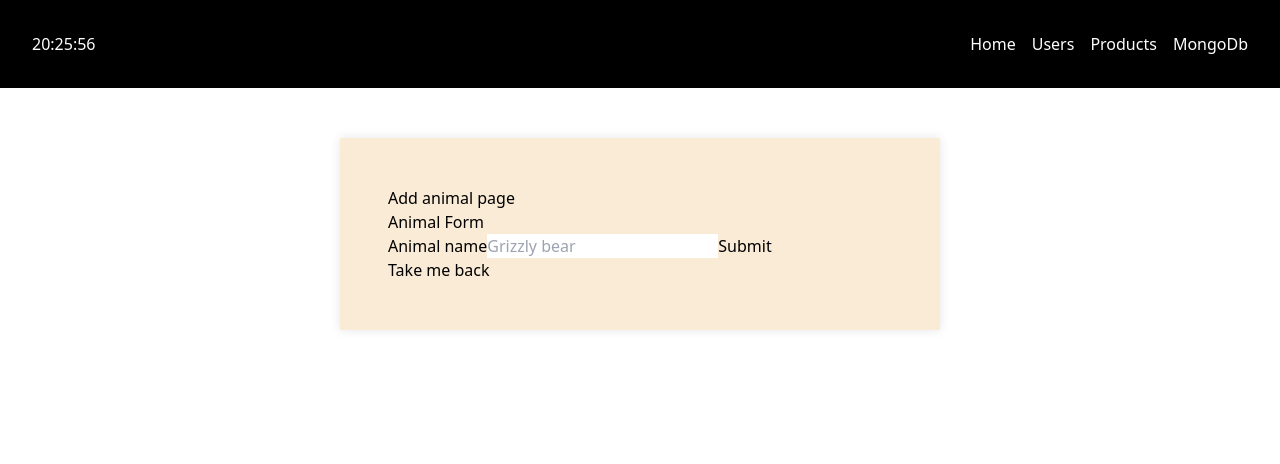
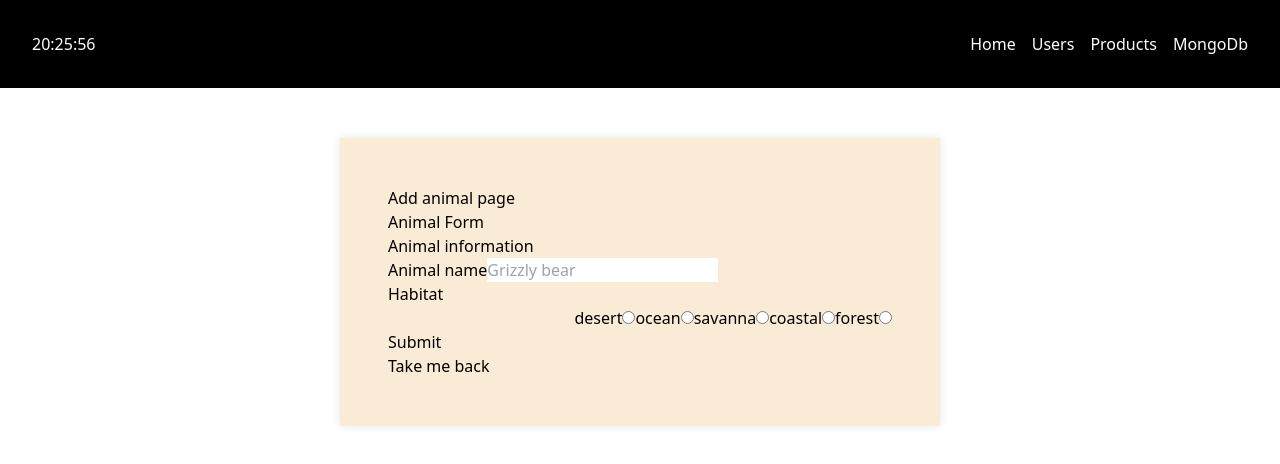
Before and after one commit to robin-sevelin/svs-innovation-10-24, a Next.js app: page /mongoDb/add-animal in a window 1280 px wide. Shown: the top 464 px of the page. Built offline with nearby package versions, Linux system fonts and the light colour scheme.

Commit message:
radio btns to form

```diff
--- a/app/(features)/mongoDb/(features)/add-animal/components/Form.tsx
+++ b/app/(features)/mongoDb/(features)/add-animal/components/Form.tsx
@@ -1,6 +1,7 @@
 'use client';
 
 import React, { FormEvent, useState } from 'react';
+import { HABITATS } from '../../../lib/constants/constants';
 
 const Form = () => {
   const [input, setInput] = useState('');
@@ -13,7 +14,9 @@ const Form = () => {
 
   return (
     <form onSubmit={handleSubmit}>
-      <legend>Animal Form</legend>
+      <h2>Animal Form</h2>
+      <fieldset>
+        <legend>Animal information</legend>
         <label htmlFor='name'>Animal name</label>
         <input
           id='name'
@@ -22,6 +25,21 @@ const Form = () => {
           onChange={(e) => setInput(e.target.value)}
           placeholder='Grizzly bear'
         />
+      </fieldset>
+      <fieldset>
+        <legend>Habitat</legend>
+        {HABITATS.map((habitat) => (
+          <div key={habitat.id} className='float-right'>
+            <label> {habitat.name}</label>
+            <input
+              id='habitat'
+              type='radio'
+              value={habitat.name}
+              name='habitat'
+            />
+          </div>
+        ))}
+      </fieldset>
       <button disabled={!input}>Submit</button>
     </form>
   );
--- /dev/null
+++ b/app/(features)/mongoDb/lib/constants/constants.ts
@@ -0,0 +1,9 @@
+import { IHabitat } from '../models/IAnimal';
+
+export const HABITATS: IHabitat[] = [
+  { id: 0, name: 'forest' },
+  { id: 1, name: 'coastal' },
+  { id: 2, name: 'savanna' },
+  { id: 3, name: 'ocean' },
+  { id: 4, name: 'desert' },
+];
--- a/app/(features)/mongoDb/lib/models/IAnimal.ts
+++ b/app/(features)/mongoDb/lib/models/IAnimal.ts
@@ -2,5 +2,10 @@ export interface IAnimal {
   name: string;
   scientific_name: string;
   number_of_legs: number;
-  habitat: 'forest' | 'coastal' | 'savanna' | 'ocean' | 'desert';
+  habitat: string;
 }
+
+export interface IHabitat {
+  id: number;
+  name: string;
+}
```
Lines whose indentation alone changed are shown as unchanged.
